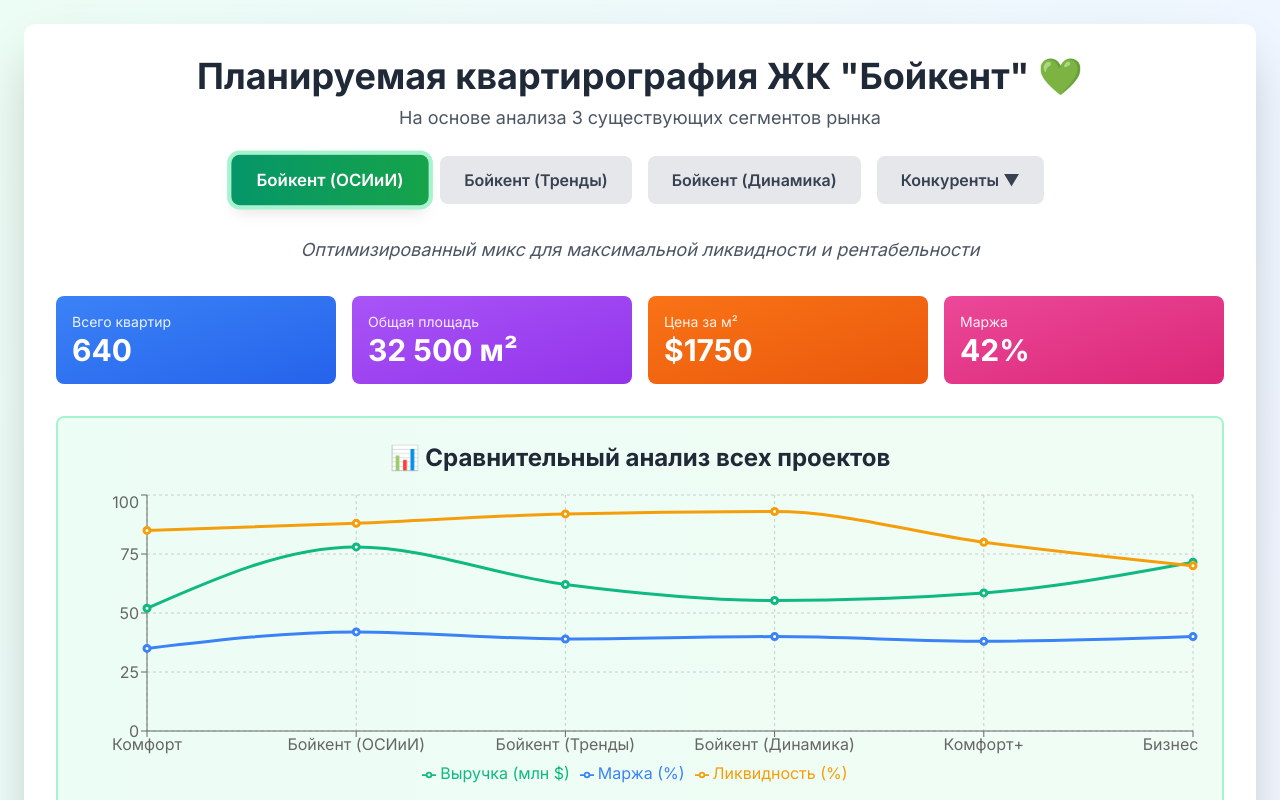
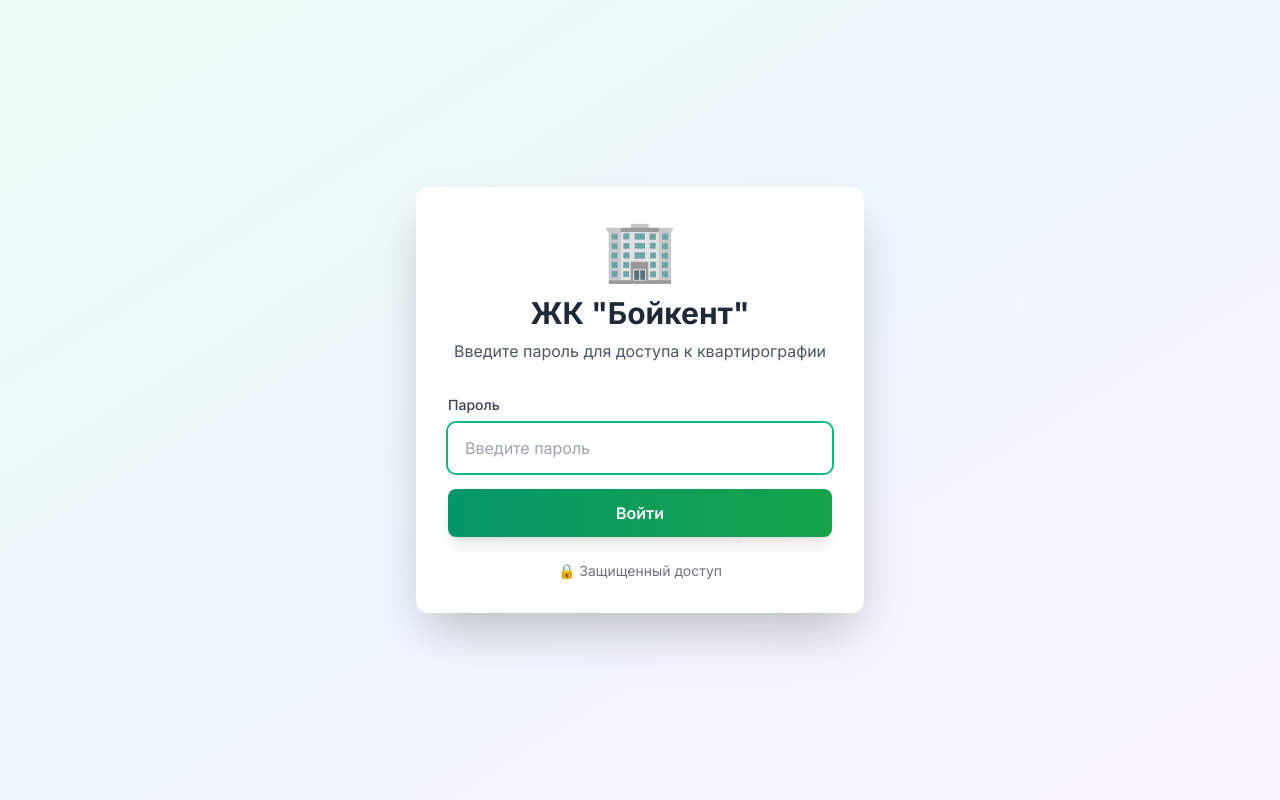
Before and after one commit to BarBerryy/boykent_dashboard, a React (Vite) app: page / in a window 1280 px wide. Shown: the top 800 px of the page. Built offline with nearby package versions, Linux system fonts and the light colour scheme; the HTML template or start-up script is replaced by a standard one.

Commit message:
Latest changes

```diff
--- a/src/components/OptimizedApartmentMixDashboard.tsx
+++ b/src/components/OptimizedApartmentMixDashboard.tsx
@@ -15,6 +15,84 @@ import ComparisonTable from './ComparisonTable';
 import DetailModal from './DetailModal';
 
 const OptimizedApartmentMixDashboard = () => {
+  // 🔐 Аутентификация
+  const [isAuthenticated, setIsAuthenticated] = useState<boolean>(() => {
+    return localStorage.getItem('boykent_auth') === 'true';
+  });
+  const [passwordInput, setPasswordInput] = useState<string>('');
+  const [error, setError] = useState<string>('');
+
+  const CORRECT_PASSWORD = '123123';
+
+  const handleLogin = (e: React.FormEvent) => {
+    e.preventDefault();
+    if (passwordInput === CORRECT_PASSWORD) {
+      setIsAuthenticated(true);
+      localStorage.setItem('boykent_auth', 'true');
+      setError('');
+    } else {
+      setError('Неверный пароль');
+      setPasswordInput('');
+    }
+  };
+
+  const handleLogout = () => {
+    setIsAuthenticated(false);
+    localStorage.removeItem('boykent_auth');
+  };
+
+  // Форма входа
+  if (!isAuthenticated) {
+    return (
+      <div className="min-h-screen flex items-center justify-center bg-gradient-to-br from-emerald-50 via-blue-50 to-purple-50">
+        <div className="bg-white rounded-xl shadow-2xl p-8 w-full max-w-md">
+          <div className="text-center mb-8">
+            <div className="text-6xl mb-4">🏢</div>
+            <h1 className="text-3xl font-bold text-gray-800 mb-2">
+              ЖК "Бойкент"
+            </h1>
+            <p className="text-gray-600">Введите пароль для доступа к квартирографии</p>
+          </div>
+
+          <form onSubmit={handleLogin} className="space-y-4">
+            <div>
+              <label htmlFor="password" className="block text-sm font-medium text-gray-700 mb-2">
+                Пароль
+              </label>
+              <input
+                type="password"
+                id="password"
+                value={passwordInput}
+                onChange={(e) => setPasswordInput(e.target.value)}
+                className="w-full px-4 py-3 border border-gray-300 rounded-lg focus:ring-2 focus:ring-emerald-500 focus:border-transparent outline-none transition"
+                placeholder="Введите пароль"
+                autoFocus
+              />
+              {error && (
+                <p className="mt-2 text-sm text-red-600 flex items-center">
+                  <span className="mr-1">❌</span>
+                  {error}
+                </p>
+              )}
+            </div>
+
+            <button
+              type="submit"
+              className="w-full bg-gradient-to-r from-emerald-600 to-green-600 text-white py-3 px-6 rounded-lg font-semibold hover:from-emerald-700 hover:to-green-700 transition-all shadow-lg"
+            >
+              Войти
+            </button>
+          </form>
+
+          <div className="mt-6 text-center text-sm text-gray-500">
+            <p>🔒 Защищенный доступ</p>
+          </div>
+        </div>
+      </div>
+    );
+  }
+
+  // Основной контент (если авторизован)
   const [buildingClass, setBuildingClass] = useState<BuildingClass>('new_optimal');
   const [showDetailModal, setShowDetailModal] = useState(false);
 
@@ -25,6 +103,17 @@ const OptimizedApartmentMixDashboard = () => {
 
   return (
     <div className="w-full max-w-7xl mx-auto p-6 bg-gradient-to-br from-emerald-50 via-blue-50 to-purple-50">
+      {/* 🔐 Кнопка выхода */}
+      <div className="flex justify-end mb-4">
+        <button
+          onClick={handleLogout}
+          className="px-4 py-2 bg-red-500 text-white rounded-lg hover:bg-red-600 transition-all text-sm font-semibold shadow-lg flex items-center gap-2"
+        >
+          <span>🚪</span>
+          Выйти
+        </button>
+      </div>
+
       <div className="bg-white rounded-xl shadow-2xl p-8">
         {/* Заголовок */}
         <div className="text-center mb-6">
```
